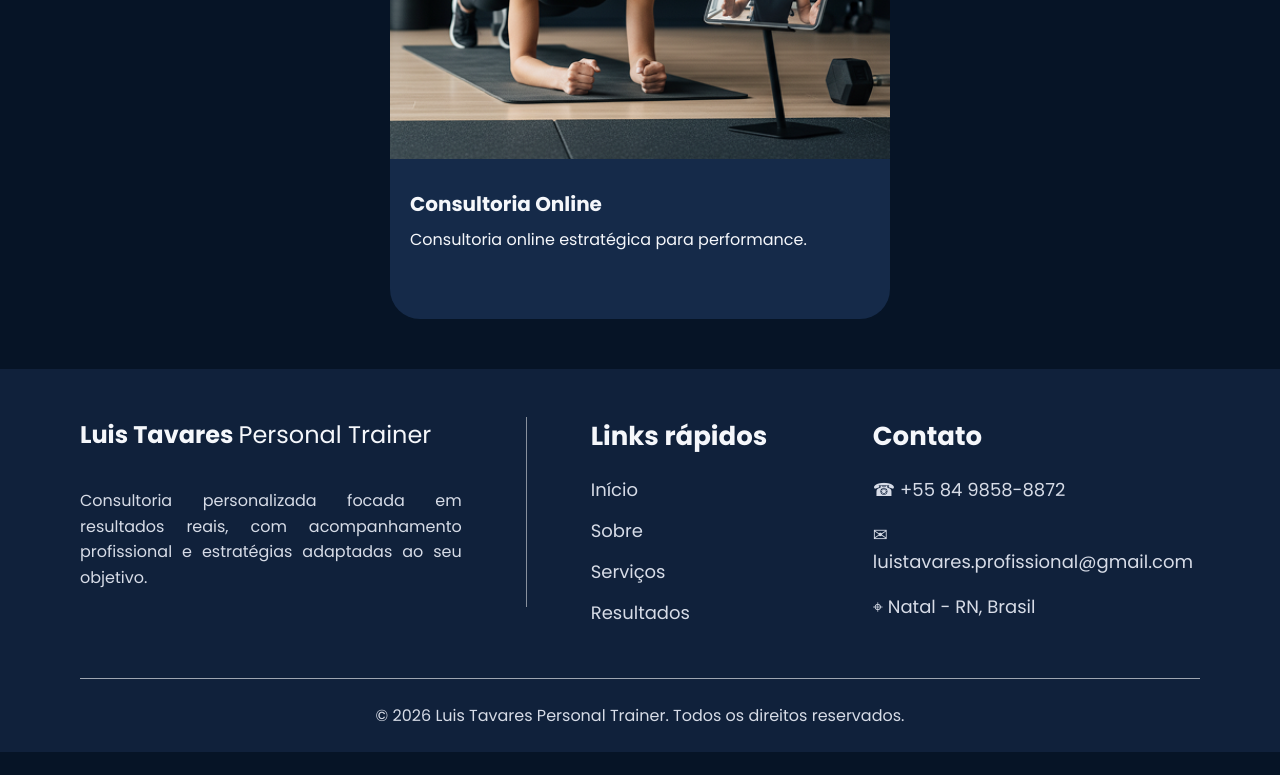
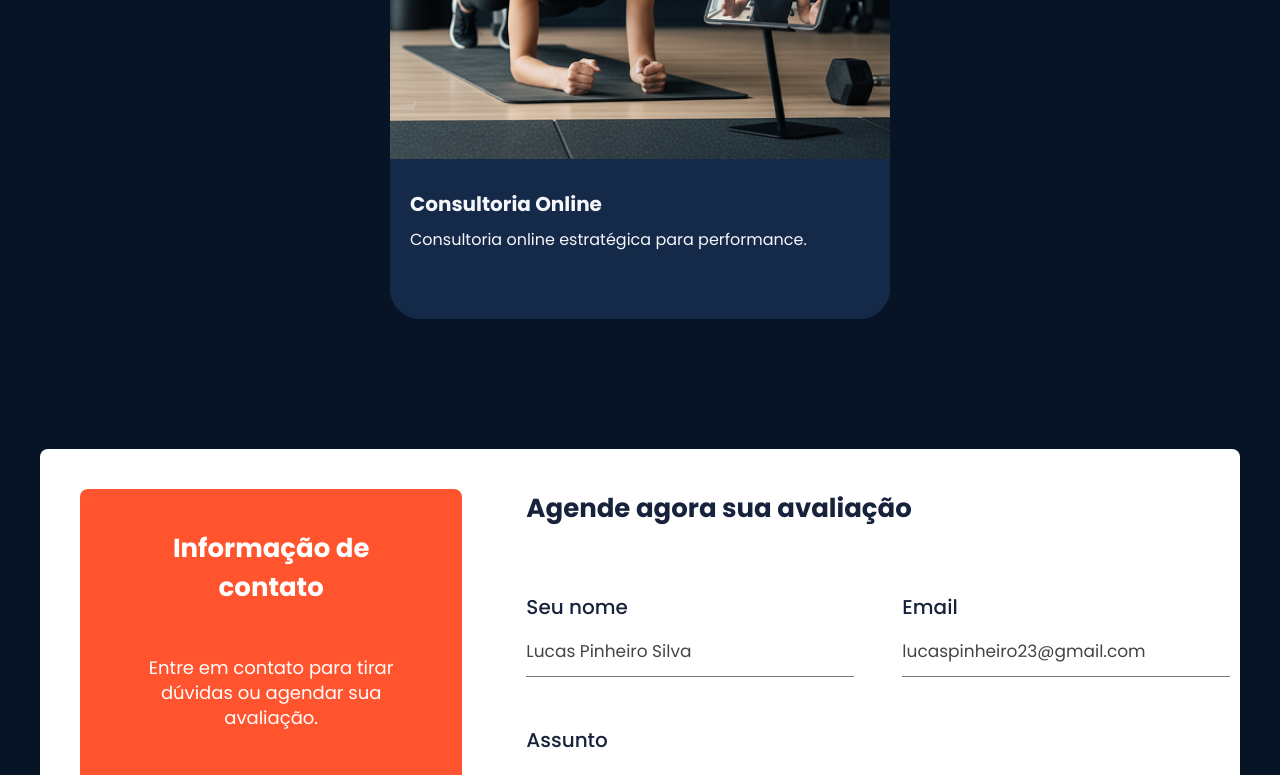
Before and after one commit to IanzZm/Projeto-Acad, a React (Vite) app: page / in a window 1280 px wide. Shown: the part 2000-2775 px from the top of the page. Before the commit the page ends 2752 px from the top, so only its background shows below. Built offline with nearby package versions, Linux system fonts and the light colour scheme.

Commit message:
feat: section de contato

```diff
--- /dev/null
+++ b/src/components/ContactSection/index.jsx
@@ -0,0 +1,77 @@
+import styles from "./styles.module.css";
+
+export function ContactSection() {
+  return (
+    <section className={styles.contactSection}>
+      <div className={styles.contactInfo}>
+        <h2>Informação de contato</h2>
+
+        <p className={styles.description}>
+          Entre em contato para tirar dúvidas ou agendar sua avaliação.
+        </p>
+
+        <div className={styles.contactList}>
+          <p>☎ +55 84 9858-8872</p>
+          <p>✉ luistavares.profissional@gmail.com</p>
+          <p>
+            <svg
+              xmlns="http://www.w3.org/2000/svg"
+              width="24"
+              height="24"
+              viewBox="0 0 24 24"
+              fill="none"
+              stroke="currentColor"
+              stroke-width="2"
+              stroke-linecap="round"
+              stroke-linejoin="round"
+              class="lucide lucide-map-pin-icon lucide-map-pin"
+            >
+              <path d="M20 10c0 4.993-5.539 10.193-7.399 11.799a1 1 0 0 1-1.202 0C9.539 20.193 4 14.993 4 10a8 8 0 0 1 16 0" />
+              <circle cx="12" cy="10" r="3" />
+            </svg>{" "}
+            Natal - RN, Brasil
+          </p>
+        </div>
+      </div>
+
+      <form className={styles.form}>
+        <h2>Agende agora sua avaliação</h2>
+
+        <div className={styles.row}>
+          <div className={styles.field}>
+            <label htmlFor="name">Seu nome</label>
+            <input type="text" id="name" placeholder="Lucas Pinheiro Silva" />
+          </div>
+
+          <div className={styles.field}>
+            <label htmlFor="email">Email</label>
+            <input
+              type="email"
+              id="email"
+              placeholder="lucaspinheiro23@gmail.com"
+            />
+          </div>
+        </div>
+
+        <div className={styles.field}>
+          <label htmlFor="subject">Assunto</label>
+          <input
+            type="text"
+            id="subject"
+            placeholder="Agendamento avaliação física"
+          />
+        </div>
+
+        <div className={styles.field}>
+          <label htmlFor="message">Mensagem</label>
+          <textarea
+            id="message"
+            placeholder="escreva aqui sua mensagem"
+          ></textarea>
+        </div>
+
+        <button type="submit">enviar</button>
+      </form>
+    </section>
+  );
+}
--- /dev/null
+++ b/src/components/ContactSection/styles.module.css
@@ -0,0 +1,123 @@
+.contactSection {
+  max-width: 1200px;
+  margin: 80px auto;
+  background: #ffffff;
+  border-radius: 8px;
+  padding: 40px;
+
+  display: grid;
+  grid-template-columns: 0.9fr 1.2fr;
+  gap: 64px;
+}
+
+.contactInfo {
+  background: var(--color-primary);
+  color: #ffffff;
+  border-radius: 8px;
+  padding: 40px;
+}
+
+.contactInfo h2 {
+  font-size: 26px;
+  text-align: center;
+  margin-bottom: 48px;
+}
+
+.description {
+  font-size: 18px;
+  line-height: 1.4;
+  text-align: center;
+  margin-bottom: 60px;
+}
+
+.contactList {
+  display: flex;
+  flex-direction: column;
+  gap: 32px;
+}
+
+.contactList p {
+  font-size: 17px;
+}
+
+.form {
+  color: #17233c;
+}
+
+.form h2 {
+  font-size: 26px;
+  margin-bottom: 64px;
+}
+
+.row {
+  display: grid;
+  grid-template-columns: 1fr 1fr;
+  gap: 48px;
+}
+
+.field {
+  display: flex;
+  flex-direction: column;
+  margin-bottom: 48px;
+}
+
+.field label {
+  font-size: 20px;
+  font-weight: 500;
+  margin-bottom: 16px;
+  color: #17233c;
+  transition: all 0.2s ease;
+}
+
+.field input,
+.field textarea {
+  border: none;
+  border-bottom: 1px solid #777;
+  outline: none;
+  padding: 0 0 12px;
+  font-size: 17px;
+  font-family: inherit;
+  color: #333;
+  transition: border-color 0.2s ease;
+}
+
+.field:focus-within label {
+  color: var(--color-primary);
+  font-weight: 700;
+  transform: scale(1.04);
+  transform-origin: left center;
+}
+
+.field:focus-within input,
+.field:focus-within textarea {
+  border-bottom-color: var(--color-primary);
+}
+
+.field input::placeholder,
+.field textarea::placeholder {
+  color: #444;
+}
+
+.field textarea {
+  min-height: 90px;
+  resize: none;
+  border-bottom: 1px solid var(--color-primary);
+}
+
+.form button {
+  display: block;
+  margin-left: auto;
+
+  background: var(--color-primary);
+  color: #ffffff;
+  border: none;
+  border-radius: 4px;
+
+  padding: 12px 64px;
+  font-size: 16px;
+  cursor: pointer;
+}
+
+.form button:hover {
+  background: var(--color-primary-hover);
+}
--- a/src/pages/Home/index.jsx
+++ b/src/pages/Home/index.jsx
@@ -2,14 +2,19 @@ import { Header } from "../../components/Header";
 import { Footer } from "../../components/Footer";
 import { HeroSection } from "../../components/HeroSection";
 import { ServicesSection } from "../../components/ServicesSection";
+import { ContactSection } from "../../components/ContactSection";
 
 export function Home() {
   return (
     <>
       <Header />
-      <HeroSection/>
-      <ServicesSection/>
-      <Footer/>
+
+      <main>
+        <HeroSection />
+        <ServicesSection />
+        <ContactSection />
+      </main>
+      <Footer />
     </>
   );
 }
--- a/src/styles/theme.css
+++ b/src/styles/theme.css
@@ -2,6 +2,7 @@
   --color-background: #061426;
   --color-background-secondary: #10213b;
   --color-primary: #ff542e;
+  --color-primary-hover: #e84924;
   --color-text: #f5f7fb;
   --color-muted: #d7dce7;
 }
```
